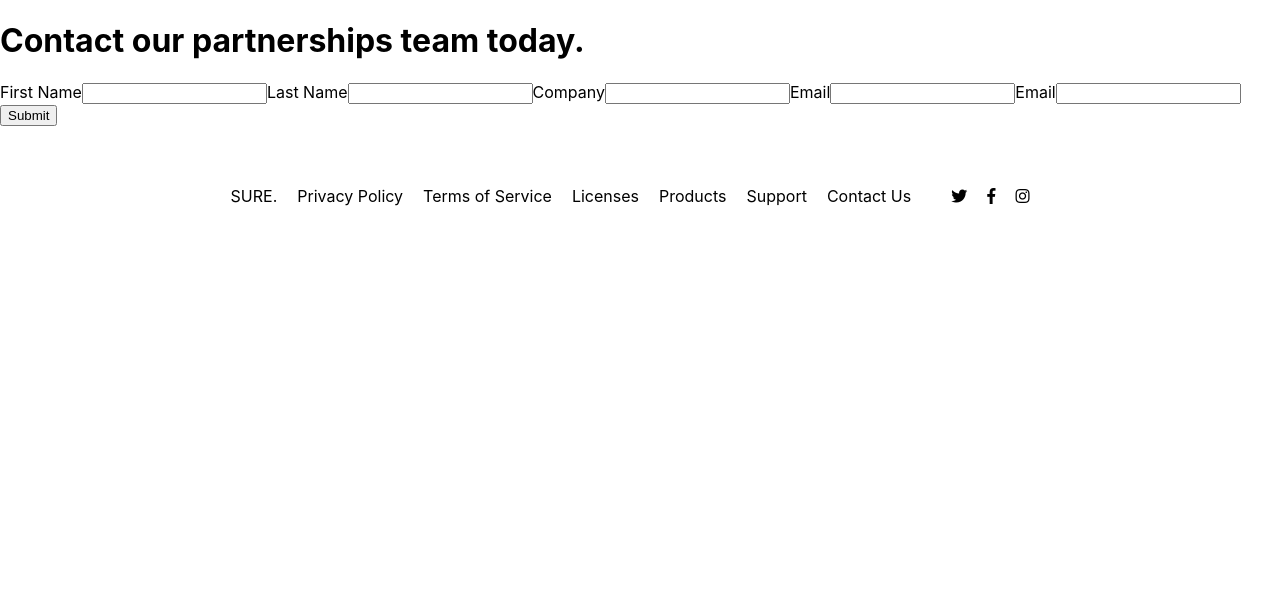
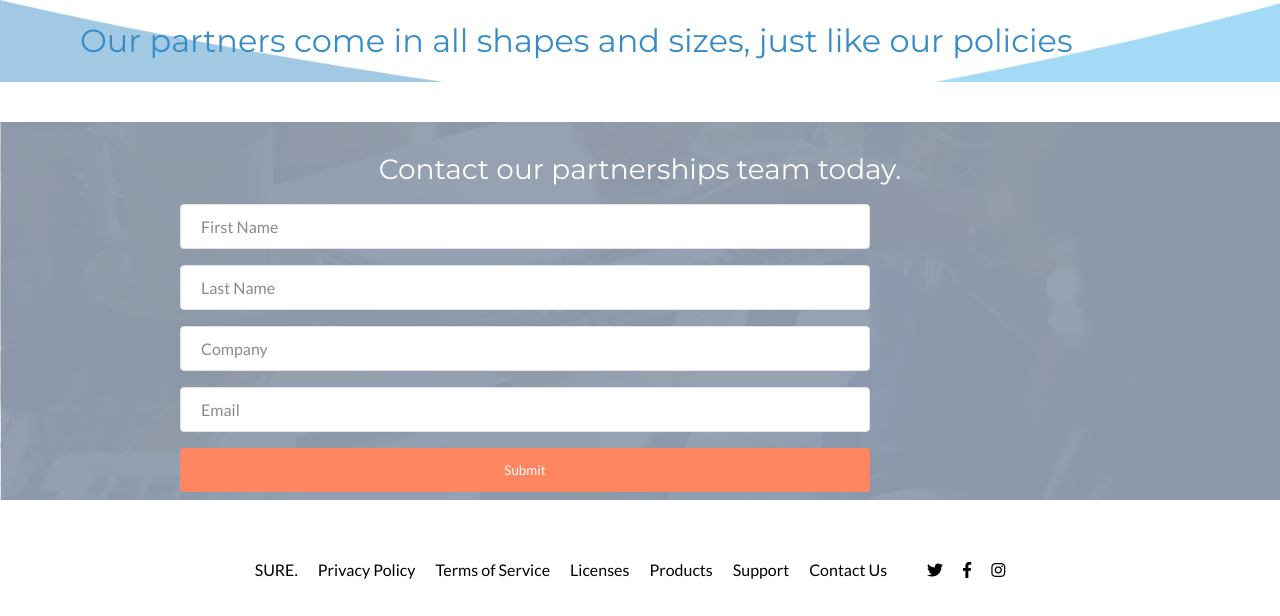
Before and after one commit to rhiannamrl/hacker-news-api-react-app, a React (Create React App) app: page / in a window 1280 px wide. Shown: the top 616 px of the page. Built offline with nearby package versions, Linux system fonts and the light colour scheme.

Commit message:
contact form still needs more styling

```diff
--- a/public/index.html
+++ b/public/index.html
@@ -9,6 +9,15 @@
       integrity="sha384-fnmOCqbTlWIlj8LyTjo7mOUStjsKC4pOpQbqyi7RrhN7udi9RwhKkMHpvLbHG9Sr"
       crossorigin="anonymous"
     />
+    <link
+      href="https://fonts.googleapis.com/css?family=Montserrat"
+      rel="stylesheet"
+    />
+    <link
+      href="https://fonts.googleapis.com/css?family=Lato"
+      rel="stylesheet"
+    />
+
     <meta
       name="viewport"
       content="width=device-width, initial-scale=1, shrink-to-fit=no"
--- a/src/Landing.js
+++ b/src/Landing.js
@@ -5,36 +5,52 @@ export default class Landing extends Component {
   render() {
     return (
       <div>
+        <div className="Policy-hero">
+          <div className="Container">
+            <h1>
+              Our partners come in all shapes and sizes, just like our policies
+            </h1>
+          </div>
+        </div>
+
+        <div>
           <div className="Contact-hero">
+            <div className="Contact-hero-wrapper Contact-hero-form">
+              <div className="Container">
                 <h1 className="Contact-hero-heading">
                   Contact our partnerships team today.
                 </h1>
                 <form>
-            <div className="Contact-form">
+                  <div className="Contact-form-inputs">
                     <label>
-                First Name
-                <input type="text" name="firstName" />
+                      <input
+                        type="text"
+                        name="firstName"
+                        placeholder="First Name"
+                      />
                     </label>
                     <label>
-                Last Name
-                <input type="text" name="lastName" />
+                      <input
+                        type="text"
+                        name="lastName"
+                        placeholder="Last Name"
+                      />
                     </label>
                     <label>
-                Company
-                <input type="company" company="company" />
+                      <input type="text" name="company" placeholder="Company" />
                     </label>
                     <label>
-                Email
-                <input type="email" email="email" />
+                      <input type="text" name="email" placeholder="Email" />
                     </label>
-              <label>
-                Email
-                <input type="company" company="company" />
-              </label>
-              <button>Submit</button>
+                    <button class="Contact-form-submit">Submit</button>
                   </div>
                 </form>
               </div>
+            </div>
+          </div>
+        </div>
+
+        <div>
           <div className="Footer">
             <div className="Container">
               <ul className="Footer-links">
@@ -60,6 +76,7 @@ export default class Landing extends Component {
             </div>
           </div>
         </div>
+      </div>
     )
   }
 }
--- a/src/landing.css
+++ b/src/landing.css
@@ -1,5 +1,142 @@
+* {
+  box-sizing: border-box;
+}
+
+html,
+body {
+  height: 100%;
+}
+
+body {
+  background: #ffffff;
+  margin: 0;
+  padding: 0;
+}
+
+#root {
+  display: flex;
+  flex-direction: column;
+  min-height: 100vh;
+}
+
+body,
+p,
+input,
+select,
+button {
+  font-family: 'Lato', Helvetica, sans-serif;
+}
+
+h1,
+h2,
+h3,
+h4,
+h5,
+h6 {
+  color: rgba(1, 108, 183, 1);
+  font-family: 'Montserrat', sans-serif;
+  font-weight: 400;
+}
+
+img {
+  max-width: 100%;
+}
+
+a {
+  color: #039be5;
+}
+
+ul {
+  padding: 0;
+}
+
+.Container {
+  margin: 0 auto;
+  max-width: 1140px;
+  padding: 0 10px;
+  width: 100%;
+}
+
+.Landing {
+  display: flex;
+  flex-direction: column;
+  height: 100%;
+}
+
+/*Policy Hero */
+
+.Policy-hero {
+  background-image: url('./images/BluePolicy.png');
+  background-size: 100%;
+  display: flex;
+  mix-blend-mode: normal;
+  opacity: 0.78;
+}
+
+/* Contact Hero */
+.Contact-hero {
+  background-image: url('./images/SignUpImage.png');
+  background-size: 100%;
+  width: 100%;
+  mix-blend-mode: normal;
+  background-blend-mode: multiply;
+  opacity: 0.84;
+}
+
+.Contact-hero-wrapper {
+  margin: 0 auto;
+  max-width: 960px;
+  padding: 0 10px;
+  width: 100%;
+}
+
+.Contact-hero-form {
+  align-items: center;
+  display: flex;
+  flex-direction: row;
+  justify-content: center;
+  margin-top: 40px;
+}
+
+.Contact-hero-heading {
+  color: #ffffff;
+  font-size: 28px;
+  line-height: normal;
+  margin: 30px auto 10px;
+  text-align: center;
+}
+
+.Contact-form-inputs {
+  justify-content: center;
+  flex-direction: column;
+  display: flex;
+  flex: 1 1 auto;
+}
+
+input[type='text'] {
+  font-size: 16px;
+  color: #9ba9bb;
+  width: 75%;
+  padding: 12px 20px;
+  margin: 8px 0;
+  border-radius: 4px;
+  border: 1px solid #dadfe9;
+  box-sizing: border-box;
+}
+
+.Contact-form-submit {
+  justify-content: center;
+  width: 75%;
+  background: #ff7043;
+  color: white;
+  padding: 14px 20px;
+  margin: 8px 0;
+  border: none;
+  border-radius: 4px;
+  cursor: pointer;
+}
+
 /* Footer */
-
 .Footer {
   background-color: #fff;
   padding: 40px 0;
```
Also changed, not shown: src/images/BluePolicy.png (added), src/images/SignUpImage.png (added). Lines whose indentation alone changed are shown as unchanged.
